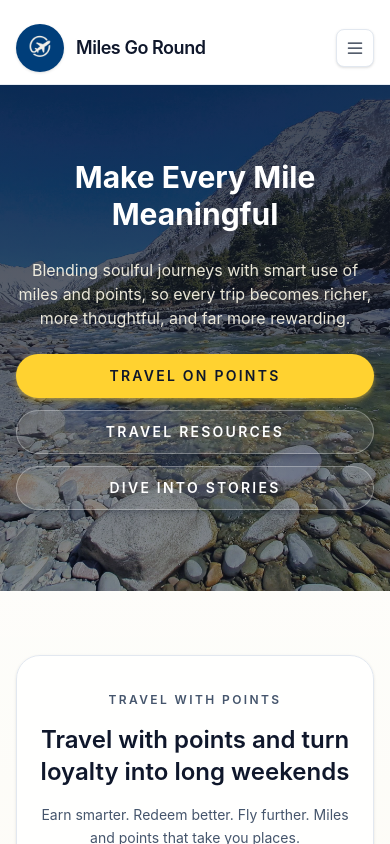
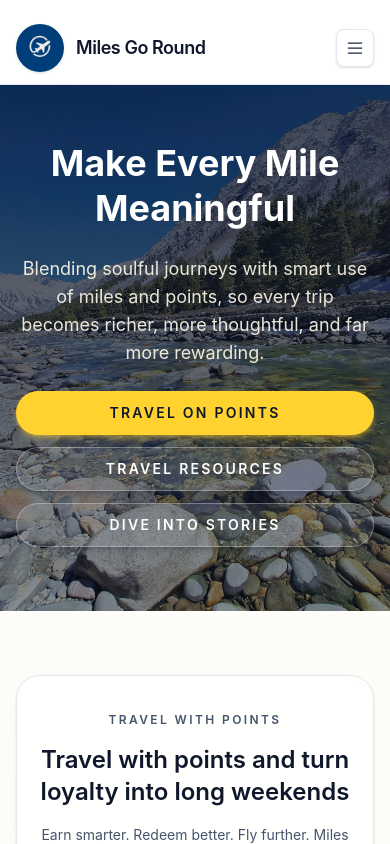
Before and after one commit to bansalmanik/travel-website, a Next.js app: page / in a window 390 px wide. Shown: the top 844 px of the page. Built offline with nearby package versions, Linux system fonts and the light colour scheme.

Commit message:
Tweak hero text sizing

```diff
--- a/app/page.tsx
+++ b/app/page.tsx
@@ -55,10 +55,10 @@ export default async function Home() {
           <div className="absolute inset-0 bg-gradient-to-b from-slate-900/70 via-slate-900/55 to-slate-900/30" />
         </div>
         <div className="mx-auto flex max-w-4xl flex-col gap-6 px-4 pb-16 pt-14 text-white sm:px-6 sm:pb-24 sm:pt-20">
-          <h1 className="text-pretty text-center text-3xl font-bold leading-tight sm:text-left sm:text-5xl sm:leading-tight">
+          <h1 className="text-pretty text-center text-4xl font-bold leading-tight sm:text-left sm:text-5xl sm:leading-tight">
             Make Every Mile Meaningful
           </h1>
-          <p className="text-pretty text-center text-base text-amber-50/90 sm:text-left sm:text-lg">
+          <p className="text-pretty text-center text-lg text-amber-50/90 sm:text-left sm:text-xl">
             Blending soulful journeys with smart use of miles and points, so every trip becomes richer, more thoughtful, and far more rewarding.
           </p>
           <div className="flex flex-col items-center gap-3 sm:flex-row sm:items-center sm:gap-4">
```
